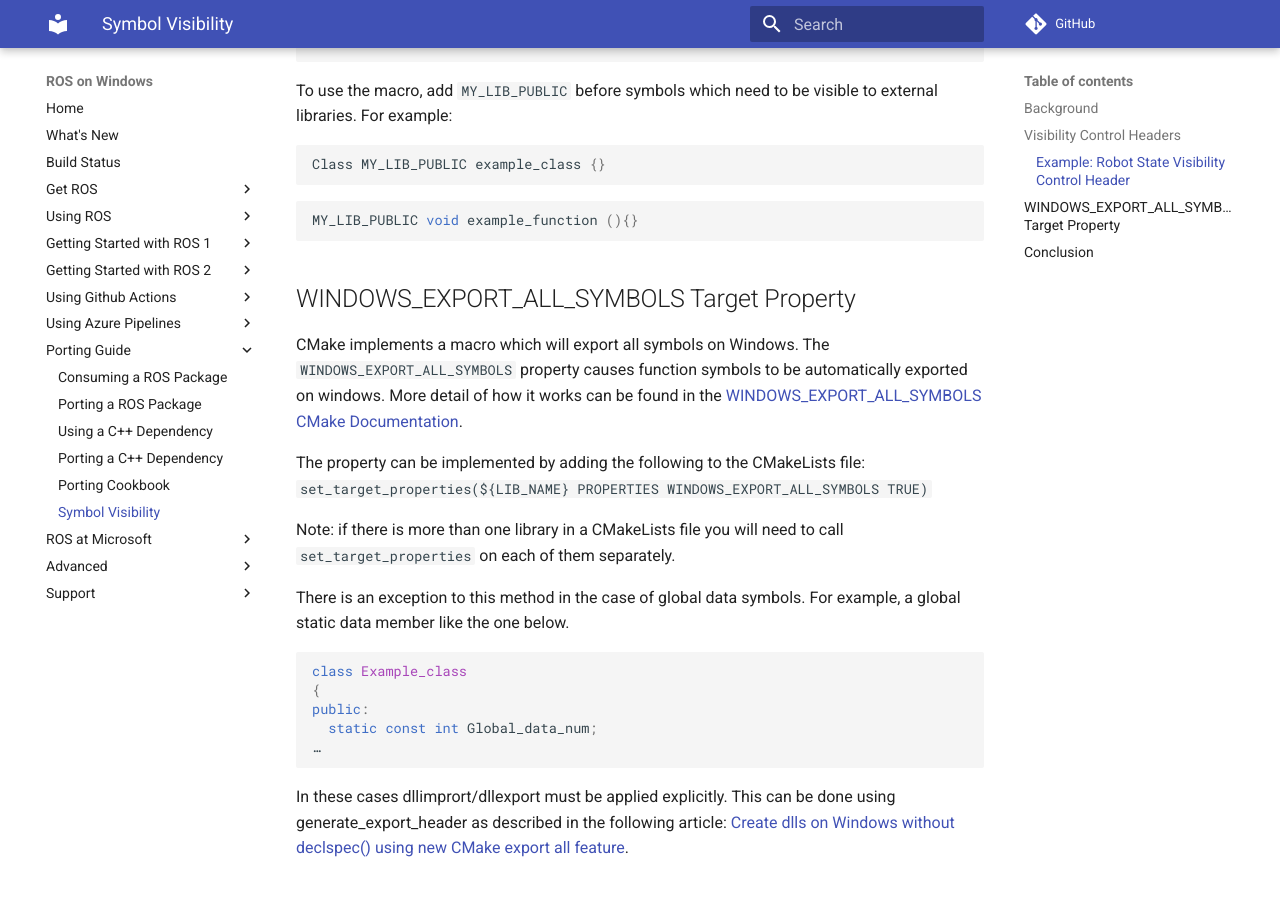
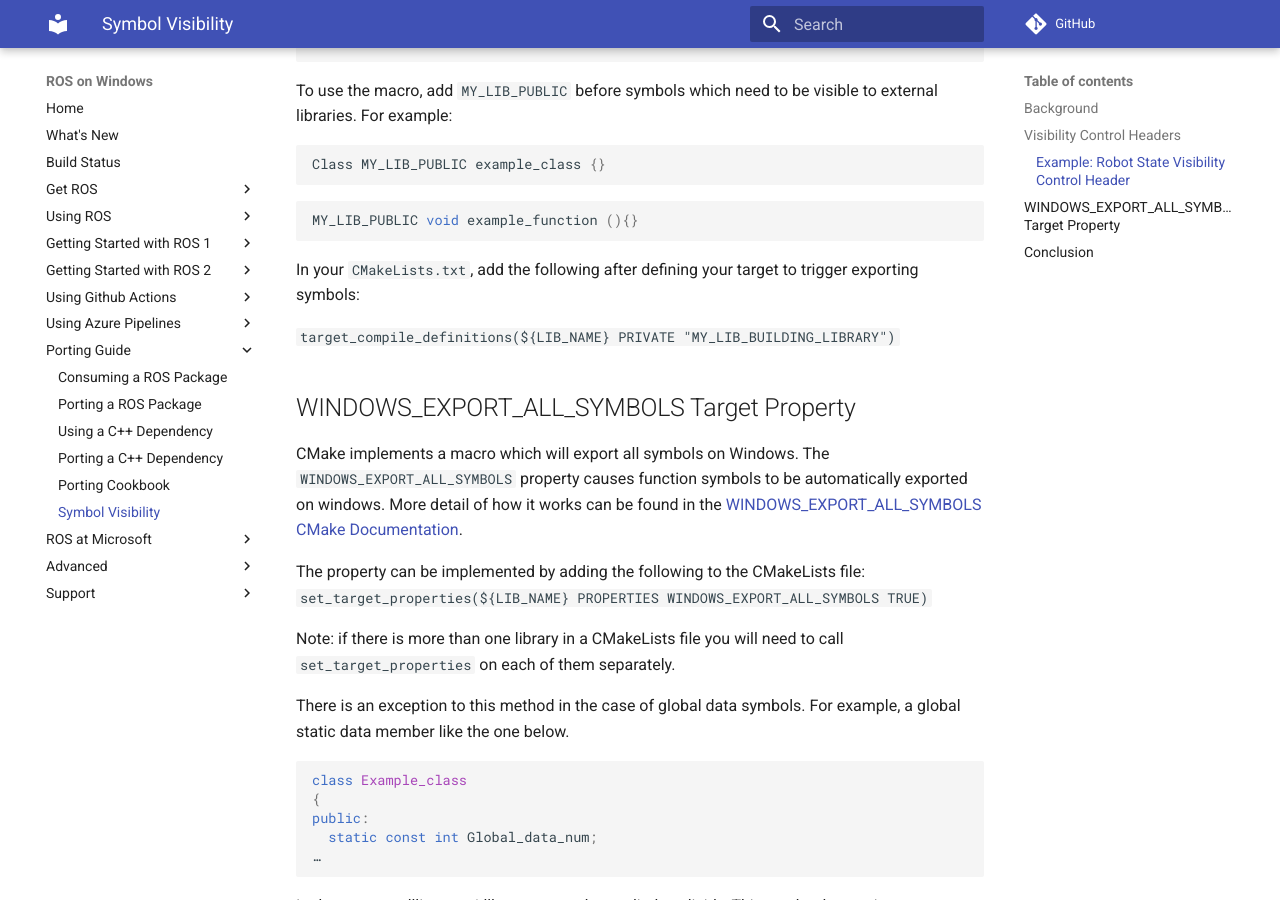
Before and after one commit to ms-iot/ROSOnWindows, an MkDocs documentation site: the page built from docs/Porting/SymbolVisibility.md, in a window 1280 px wide and 900 px high, scrolled down 2680 px. Built offline with MkDocs 1.6.1 and Material for MkDocs 9.7.7, drawn with Linux system fonts in a browser that asks for light colours; comment, search, counter and statistics services are not loaded.

Commit message:
Add cmake command

````diff
--- a/docs/Porting/SymbolVisibility.md
+++ b/docs/Porting/SymbolVisibility.md
@@ -112,6 +112,12 @@ Class MY_LIB_PUBLIC example_class {}
 MY_LIB_PUBLIC void example_function (){}
 ```
 
+In your `CMakeLists.txt`, add the following after defining your target to trigger exporting symbols:
+
+`target_compile_definitions(${LIB_NAME} PRIVATE "MY_LIB_BUILDING_LIBRARY")`
+
+
+
 ## WINDOWS_EXPORT_ALL_SYMBOLS Target Property
 CMake implements a macro which will export all symbols on Windows. The `WINDOWS_EXPORT_ALL_SYMBOLS` property causes function symbols to be automatically exported on windows. More detail of how it works can be found in the [WINDOWS_EXPORT_ALL_SYMBOLS CMake Documentation](https://cmake.org/cmake/help/latest/prop_tgt/WINDOWS_EXPORT_ALL_SYMBOLS.html).
 
````
